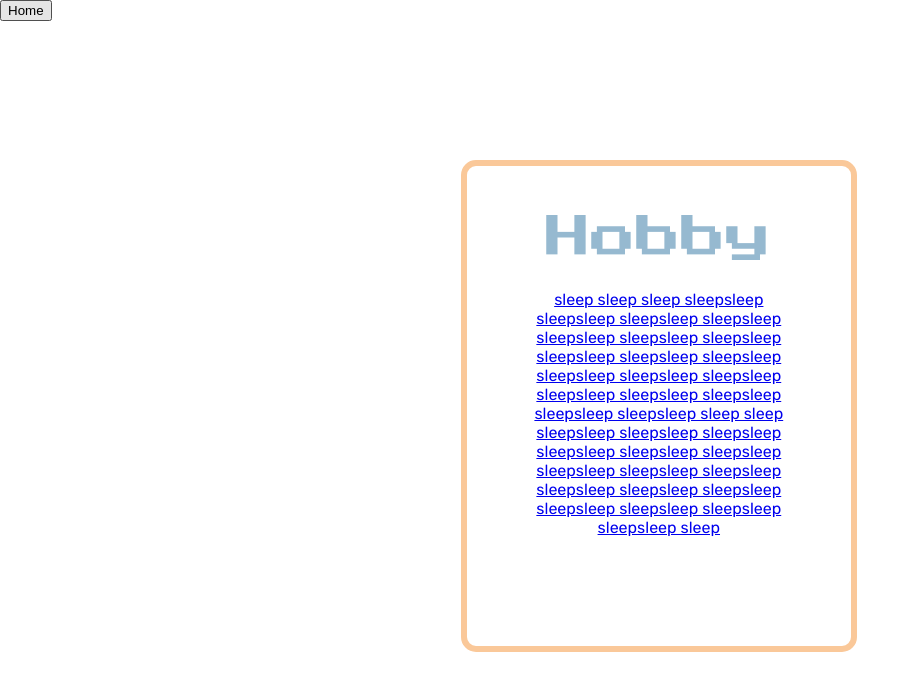
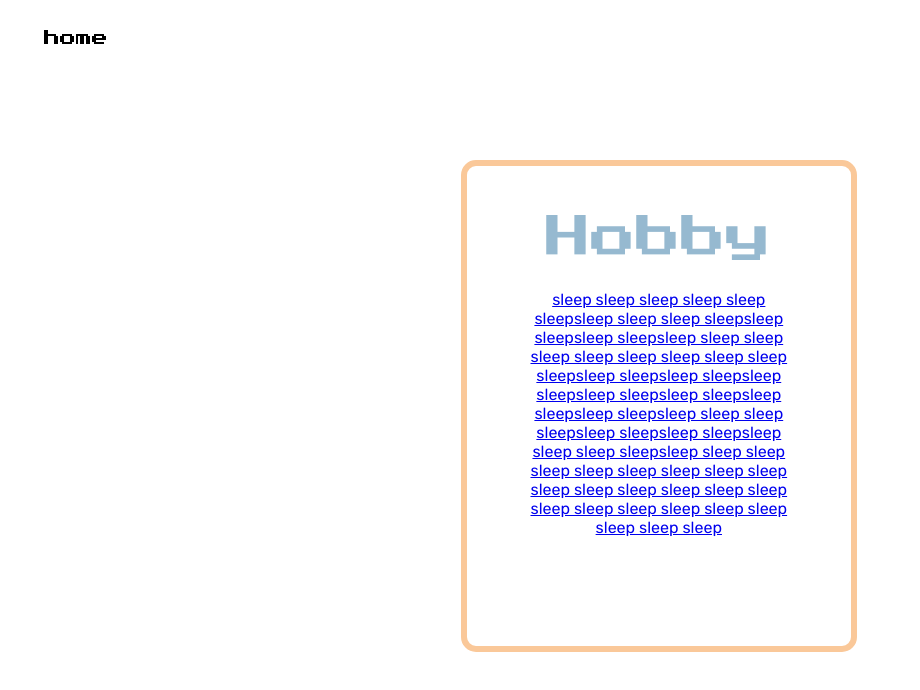
Before and after one commit to core-interaction-lab/assignments-Vivianliu015, a plain HTML site: page assignments/assignment-2/page4.html in a window 1280 px wide. Shown: the whole page, without its empty margins (0-920 px from the left). Drawn offline with Linux system fonts and the light colour scheme.

Commit message:
Update page4.html

```diff
--- a/assignments/assignment-2/page4.html
+++ b/assignments/assignment-2/page4.html
@@ -4,7 +4,7 @@
 		<meta charset="utf-8">
 		<title>Age</title>
 
-
+        <meta name="viewport" content="width=device-width, initial-scale=1">
 		<link href="https://fonts.googleapis.com/css?family=Lobster+Two&display=swap" rel="stylesheet">
 		<link href="https://fonts.googleapis.com/css?family=Rubik:400,700i&display=swap" rel="stylesheet">
     <link href="https://fonts.googleapis.com/css2?family=Press+Start+2P&display=swap" rel="stylesheet">
@@ -15,17 +15,17 @@
 
 <body>
 
- <a href="http://127.0.0.1:5500/assignments/assignment-2/index.html"><button class="button button2">Home</button></a>
+    <a class="button-back-white button-back-black" href="index.html">home</a>
 
-</body>
 
-	<body>
+
+
 		<div class="container">
 			<div class = "card">
 				<div class = "card-content">
 					<h1 id = "title">Hobby</h1>
-					<figure><a href="http://127.0.0.1:5500/assignments/assignment-2/page5.html"><p class = "sleep-2"> sleep sleep sleep sleepsleep sleepsleep sleepsleep sleepsleep sleepsleep sleepsleep sleepsleep sleepsleep sleepsleep sleepsleep sleepsleep sleepsleep sleepsleep sleepsleep sleepsleep sleepsleep sleepsleep sleepsleep sleep
-          sleep sleepsleep sleepsleep sleepsleep sleepsleep sleepsleep sleepsleep sleepsleep sleepsleep sleepsleep sleepsleep sleepsleep sleepsleep sleepsleep sleepsleep sleepsleep sleepsleep sleep </p></a></figure>
+					<figure><a href="page5.html"><p class = "sleep-2"> sleep sleep sleep sleep sleep sleepsleep sleep sleep sleepsleep sleepsleep sleepsleep sleep sleep sleep sleep sleep sleep sleep sleep sleepsleep sleepsleep sleepsleep sleepsleep sleepsleep sleepsleep sleepsleep sleepsleep sleep
+          sleep sleepsleep sleepsleep sleepsleep sleep sleep sleepsleep sleep sleep sleep sleep sleep sleep sleep sleep sleep sleep sleep sleep sleep sleep sleep sleep sleep sleep sleep sleep sleep sleep sleep </p></a></figure>
 				</div>
 			</div>
 		</div>
```
